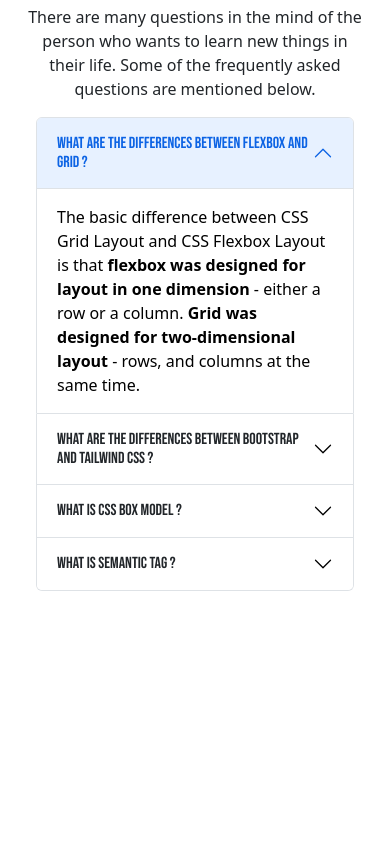
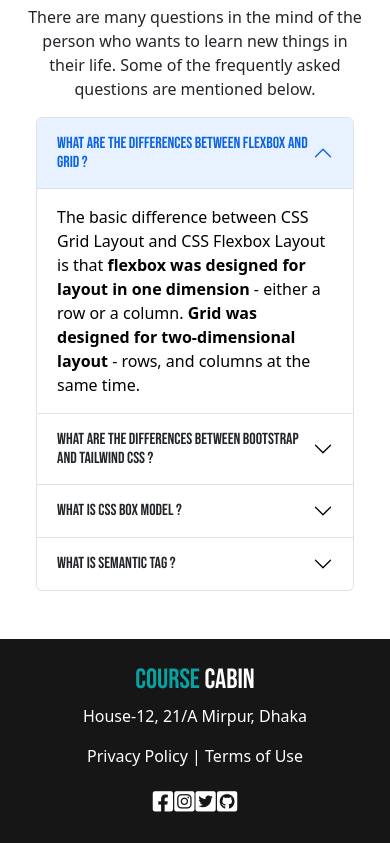
Before and after one commit to ShekhRaselMasrurAhmmadNissan/course-cabin-bootstrap, a plain HTML site: page index.html in a window 390 px wide. Shown: the part 5040-5883 px from the top of the page. Before the commit the page ends 5679 px from the top, so only its background shows below. Drawn offline with nearby package versions, Linux system fonts and the light colour scheme; a web font is replaced by a local one.

Commit message:
Footer Section Complete mobile view.

```diff
--- a/index.html
+++ b/index.html
@@ -11,6 +11,11 @@
 		<!-- Link the Bootstrap CDN -->
 		<link href="https://cdn.jsdelivr.net/npm/bootstrap@5.2.0/dist/css/bootstrap.min.css" rel="stylesheet"
 			integrity="sha384-gH2yIJqKdNHPEq0n4Mqa/HGKIhSkIHeL5AyhkYV8i59U5AR6csBvApHHNl/vI1Bx" crossorigin="anonymous">
+
+			<!-- Link the Font-awesome CDN -->
+			<link rel="stylesheet" href="https://cdnjs.cloudflare.com/ajax/libs/font-awesome/6.1.2/css/all.min.css"
+				integrity="sha512-1sCRPdkRXhBV2PBLUdRb4tMg1w2YPf37qatUFeS7zlBy7jJI8Lf4VHwWfZZfpXtYSLy85pkm9GaYVYMfw5BC1A=="
+				crossorigin="anonymous" referrerpolicy="no-referrer" />
 	</head>
 
 	<body>
@@ -343,12 +348,12 @@
 					<div class="accordion" id="accordionExample">
 						<!-- 1. Single Accordion Item Start -->
 						<div class="accordion-item">
-							<h2 class="accordion-header headings" id="headingOne">
+							<h1 class="accordion-header headings" id="headingOne">
 								<button class="accordion-button" type="button" data-bs-toggle="collapse"
 									data-bs-target="#collapseOne" aria-expanded="true" aria-controls="collapseOne">
 									What are the differences between flexbox and grid ?
 								</button>
-							</h2>
+							</h1>
 							<div id="collapseOne" class="accordion-collapse collapse show" aria-labelledby="headingOne"
 								data-bs-parent="#accordionExample">
 								<div class="accordion-body">
@@ -368,33 +373,37 @@
 
 						<!-- 2. Single Accordion Item Start -->
 						<div class="accordion-item">
-							<h2 class="accordion-header headings" id="headingTwo">
+							<h1 class="accordion-header headings" id="headingTwo">
 								<button class="accordion-button collapsed" type="button" data-bs-toggle="collapse"
 									data-bs-target="#collapseTwo" aria-expanded="false" aria-controls="collapseTwo">
 									What are the differences between Bootstrap and Tailwind CSS ?
 								</button>
-							</h2>
+							</h1>
 							<div id="collapseTwo" class="accordion-collapse collapse" aria-labelledby="headingTwo"
 								data-bs-parent="#accordionExample">
-								<div class="accordion-body">Bootstrap's utility and layout classes provide you with everything you need to style
-									a responsive webpage. With Tailwind, however, you are much more involved in styling the webpage because you
-									end up having to create your own components using the utility classes that the framework offers.</div>
+								<div class="accordion-body">Bootstrap's utility and layout classes provide you with
+									everything you need to style
+									a responsive webpage. With Tailwind, however, you are much more involved in styling
+									the webpage because you
+									end up having to create your own components using the utility classes that the
+									framework offers.</div>
 							</div>
 						</div>
 						<!-- 2. Single Accordion Item End -->
 
 						<!-- 3. Single Accordion Item Start -->
 						<div class="accordion-item">
-							<h2 class="accordion-header headings" id="headingThree">
+							<h1 class="accordion-header headings" id="headingThree">
 								<button class="accordion-button collapsed" type="button" data-bs-toggle="collapse"
 									data-bs-target="#collapseThree" aria-expanded="false" aria-controls="collapseThree">
 									What is CSS Box model ?
 								</button>
-							</h2>
+							</h1>
 							<div id="collapseThree" class="accordion-collapse collapse" aria-labelledby="headingThree"
 								data-bs-parent="#accordionExample">
 								<div class="accordion-body">
-									The CSS box model is a <strong>container that contains multiple properties</strong> including borders, margin, padding, and the
+									The CSS box model is a <strong>container that contains multiple properties</strong>
+									including borders, margin, padding, and the
 									content itself. It is used to create the design and layout of web pages.
 								</div>
 							</div>
@@ -403,18 +412,20 @@
 
 						<!-- 4. Single Accordion Item Start -->
 						<div class="accordion-item">
-							<h2 class="accordion-header headings" id="headingFour">
+							<h1 class="accordion-header headings" id="headingFour">
 								<button class="accordion-button collapsed" type="button" data-bs-toggle="collapse"
 									data-bs-target="#collapseFour" aria-expanded="false" aria-controls="collapseFour">
 									What is Semantic tag ?
 								</button>
-							</h2>
+							</h1>
 							<div id="collapseFour" class="accordion-collapse collapse" aria-labelledby="headingFour"
 								data-bs-parent="#accordionExample">
 								<div class="accordion-body">
-									Semantic HTML elements are <strong>those that clearly describe their meaning in a human- and machine-readable way</strong>.
-									Elements such as <strong>header, footer and article</strong> are all considered semantic because they accurately describe
-												the purpose of the element and the type of content that is inside them.
+									Semantic HTML elements are <strong>those that clearly describe their meaning in a
+										human- and machine-readable way</strong>.
+									Elements such as <strong>header, footer and article</strong> are all considered
+									semantic because they accurately describe
+									the purpose of the element and the type of content that is inside them.
 								</div>
 							</div>
 						</div>
@@ -427,6 +438,35 @@
 		</main>
 		<!-- Main Section End -->
 
+
+		<!-- Footer Section Start -->
+		<footer>
+			<div class="container text-center text-white p-4">
+				<div>
+					<h1 class="headings text-white"><span>Course</span> Cabin</h1>
+					<address>House-12, 21/A Mirpur, Dhaka</address>
+				</div>
+				<div id="terms" class="mb-2">
+					<p><a href="#" class="text-decoration-none text-white">Privacy Policy</a> | <a href=""
+							class="text-decoration-none text-white">Terms of
+							Use</a></p>
+				</div>
+
+				<div id="social" class="mt-2 w-25 mx-auto">
+					<div class="d-flex justify-content-around fs-3">
+						<a href="https://www.facebook.com/shekhraselmasrurahmmad" target="_blank"
+							rel="noopener noreferrer" class="text-white"><i class="fa-brands fa-facebook-square"></i></a>
+						<a href="https://www.instagram.com/shekh_rasel_masrur_ahmmad/" target="_blank"
+							rel="noopener noreferrer" class="text-white"><i class="fa-brands fa-instagram-square"></i></a>
+						<a href="https://twitter.com/NissanAhmmad" target="_blank" rel="noopener noreferrer" class="text-white"><i
+								class="fa-brands fa-twitter-square"></i></a>
+						<a href="https://github.com/ShekhRaselMasrurAhmmadNissan" target="_blank"
+							rel="noopener noreferrer" class="text-white"><i class="fa-brands fa-github-square"></i></a>
+					</div>
+				</div>
+		</footer>
+		<!-- Footer Section End -->
+
 		<!-- ---------------------------------------------------------------------------------------- -->
 		<!-- ---------------------------------------------------------------------------------------- -->
 		<!-- Script of Bootstrap Start -->
```
